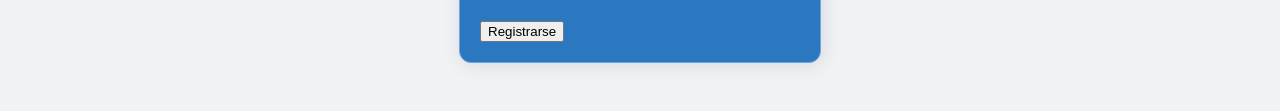
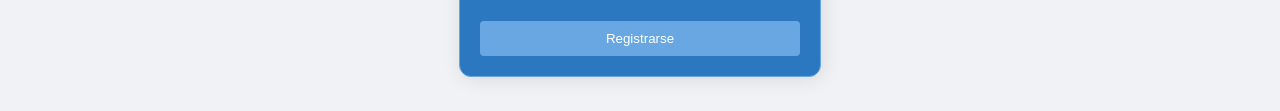
Before and after one commit to Kvianag/laboratorio16, a plain HTML site: page index.html in a window 1280 px wide. Shown: the part 538-649 px from the top of the page. Drawn offline with Linux system fonts and the light colour scheme.

Commit message:
css para btn registrarse

```diff
--- a/index.html
+++ b/index.html
@@ -40,7 +40,7 @@
                     <img id="imagePreview" class="imagePreview"></img>
                 </div>
 
-                <button type="submit">Registrarse</button>
+                <button type="submit" class="btn-registrar">Registrarse</button>
             </form>
         </section>
     </main>
--- a/styles.css
+++ b/styles.css
@@ -94,3 +94,13 @@ h2 {
     margin: 10px auto;
     border: 2px solid #ccc;
 }
+
+.btn-registrar{
+    width: 100%;
+    padding: 10px;
+    background-color: #69a7e2;
+    color: white;
+    border: none;
+    border-radius: 4px;
+    cursor: pointer;
+}
```
